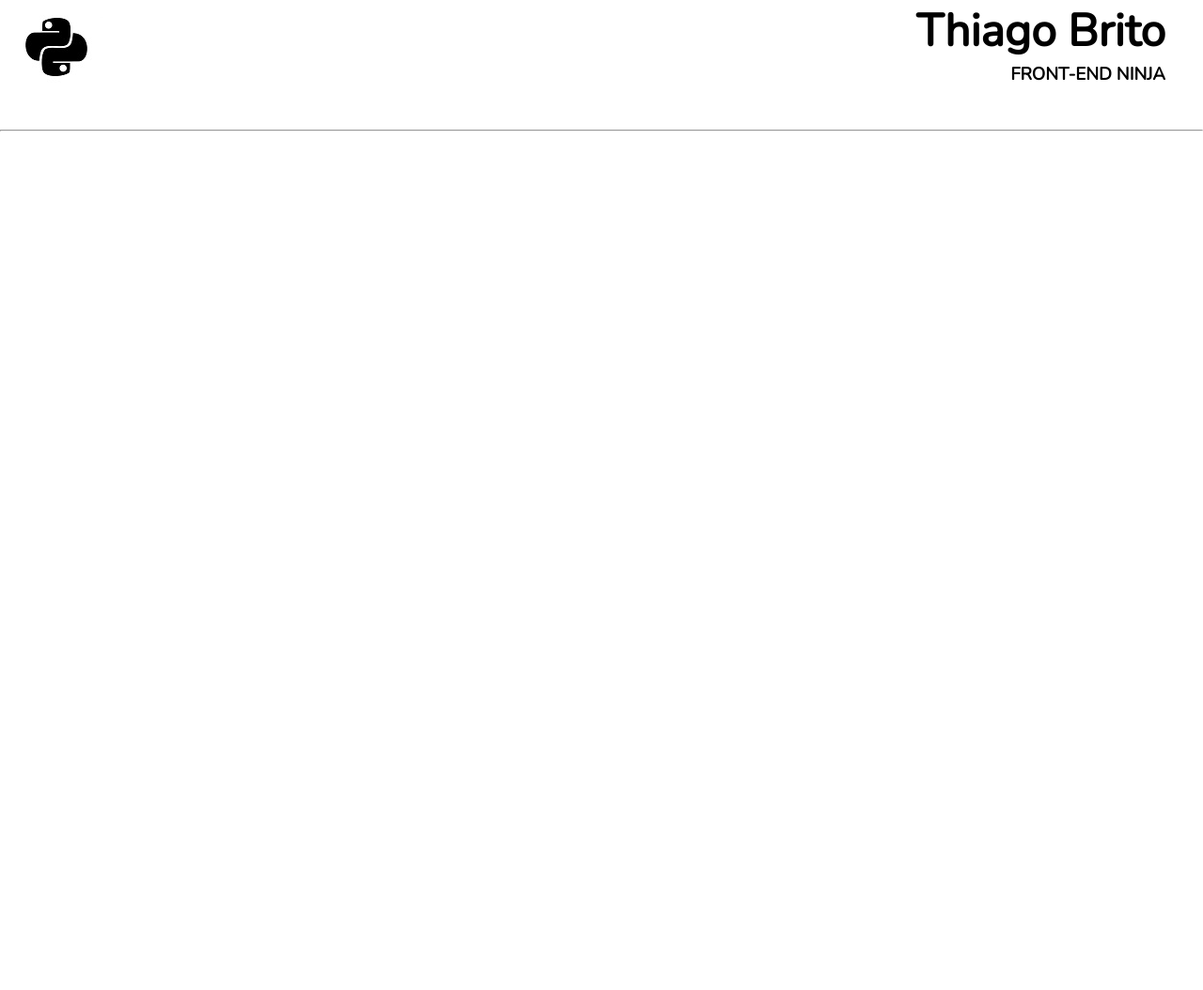
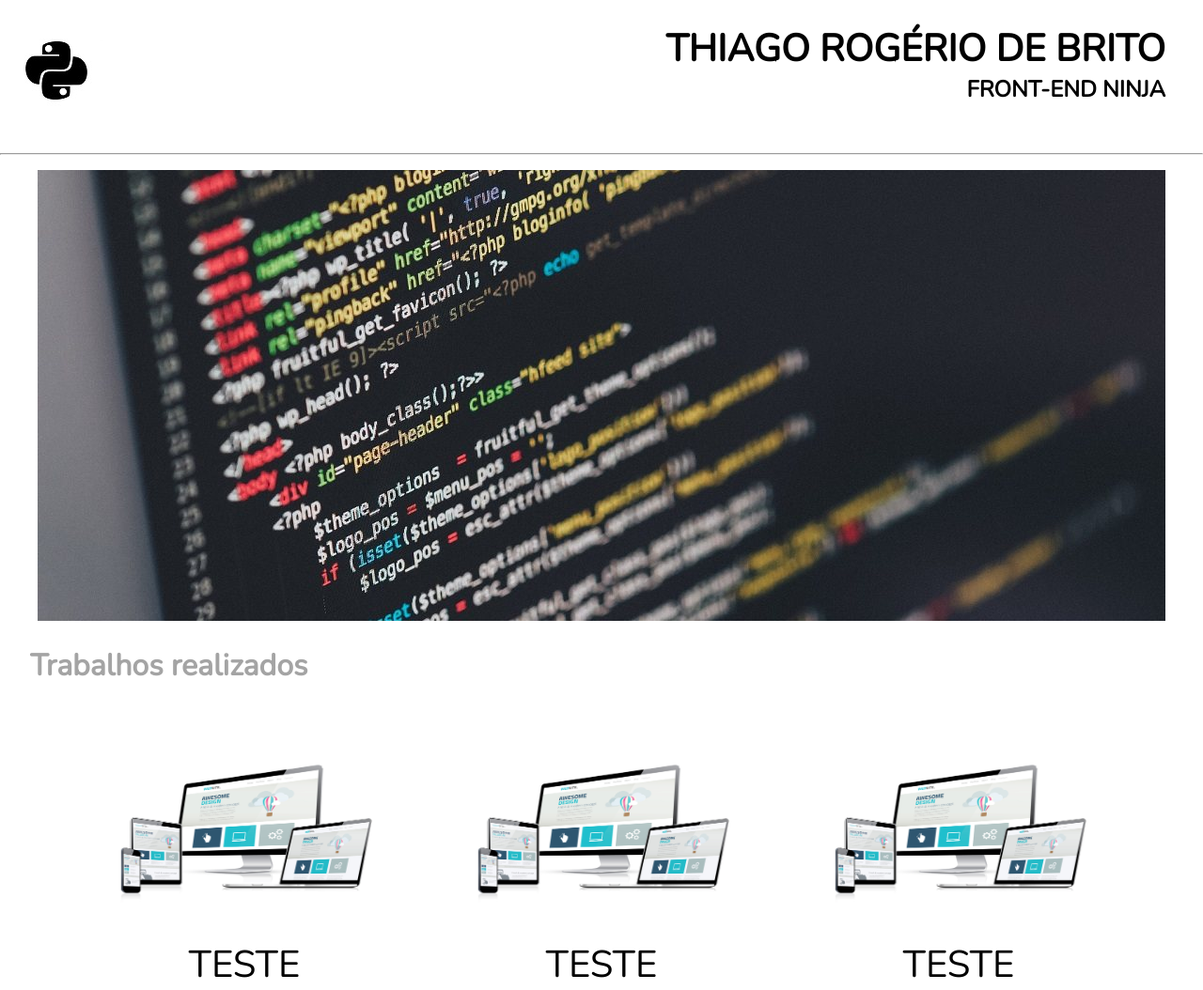
Before and after one commit to britothiago/porfolio, a plain HTML site: page index.html in a window 1280 px wide. Shown: the whole page at 94% size. Before the commit the page ends 800 px from the top, so only its background shows below. Drawn offline with nearby package versions, Linux system fonts and the light colour scheme.

Commit message:
avançando no projeto

```diff
--- a/index.html
+++ b/index.html
@@ -11,16 +11,42 @@
 </head>
 <body>
 
-    <header class="header ">
+    <header class="header">
         <div class="logo">
             <img src="logo.jpg" alt="Logo">
         </div>
         <div class="titulo">
-            <div class="principal"><h1>Thiago Brito</h1></div>
-            <div class="secundario"><h3>FRONT-END NINJA</h3></div>
+            <h1 class="principal">THIAGO ROGÉRIO DE BRITO</h1>
+            <h2>FRONT-END NINJA</h2>
         </div>
     </header>
     <hr>
+    <figure>
+      <img class="slide" src="django.jpg" alt="Programacao">
+    </figure>
+    <section>
+      <h3 class="titulo-jobs">Trabalhos realizados</h3>
+    </section>
+    <section class="trabalhos alinhamento">
+      <article>
+        <figure>
+          <img class="jobs" src="imagem1.jpg" alt="Site01">
+        </figure>
+        <figcaption class="titulos_jobs">TESTE</figcaption>
+      </article>
+      <article>
+        <figure>
+          <img class="jobs" src="imagem1.jpg" alt="Site01" >
+        </figure>
+        <figcaption class="titulos_jobs">TESTE</figcaption>
+      </article>
+      <article>
+        <figure>
+          <img class="jobs" src="imagem1.jpg" alt="Site01" >
+        </figure>
+        <figcaption class="titulos_jobs">teste</figcaption>
+      </article>
+    </section>
 
 
 
--- a/style.css
+++ b/style.css
@@ -1,3 +1,8 @@
+@media screen and (min-width:950px){
+  .jobs{width: 300px; height: 200px; margin: 0;}
+  .alinhamento{justify-content: center;}
+}
+
 body, html {
   margin: 0;
   padding: 0;
@@ -9,26 +14,56 @@ body, html {
 .header{
     width: 100%;
     height: 130px;
-    margin-left:10px;
+    margin-top: 25px;
 }
 
-h1, h3{
+h1, h2{
     margin:0;
+    padding: 0;
 }
+
+
 
 .logo{
     float:left;
+    margin-left: 10px;
+
 }
 .titulo{
     float:right;
-    text-align:right;
-    margin-right:50px;
+    text-align: right;
+    margin-right:40px;
+
+
 }
 
 .principal{
-    font-size:1.5em;
+    font-size: 40px;
+}
+
+
+.slide{
+  width: 100%
+}
+
+.titulo-jobs{
+  margin-top:20px;
+  margin-left: 1em;
+  font-size: 2em;
+  color: #A4A4A4;
 }
 
 .border{
     border: solid;
 }
+
+.trabalhos{
+  display: flex;
+  flex-wrap: wrap;
+}
+
+.titulos_jobs{
+  text-align: center;
+  font-size: 40px;
+  text-transform: uppercase;
+}
```
Also changed, not shown: django.jpg (added), imagem1.jpg (added), imagem2.jpg (added), imagem3.jpg (added), 2 other files.
